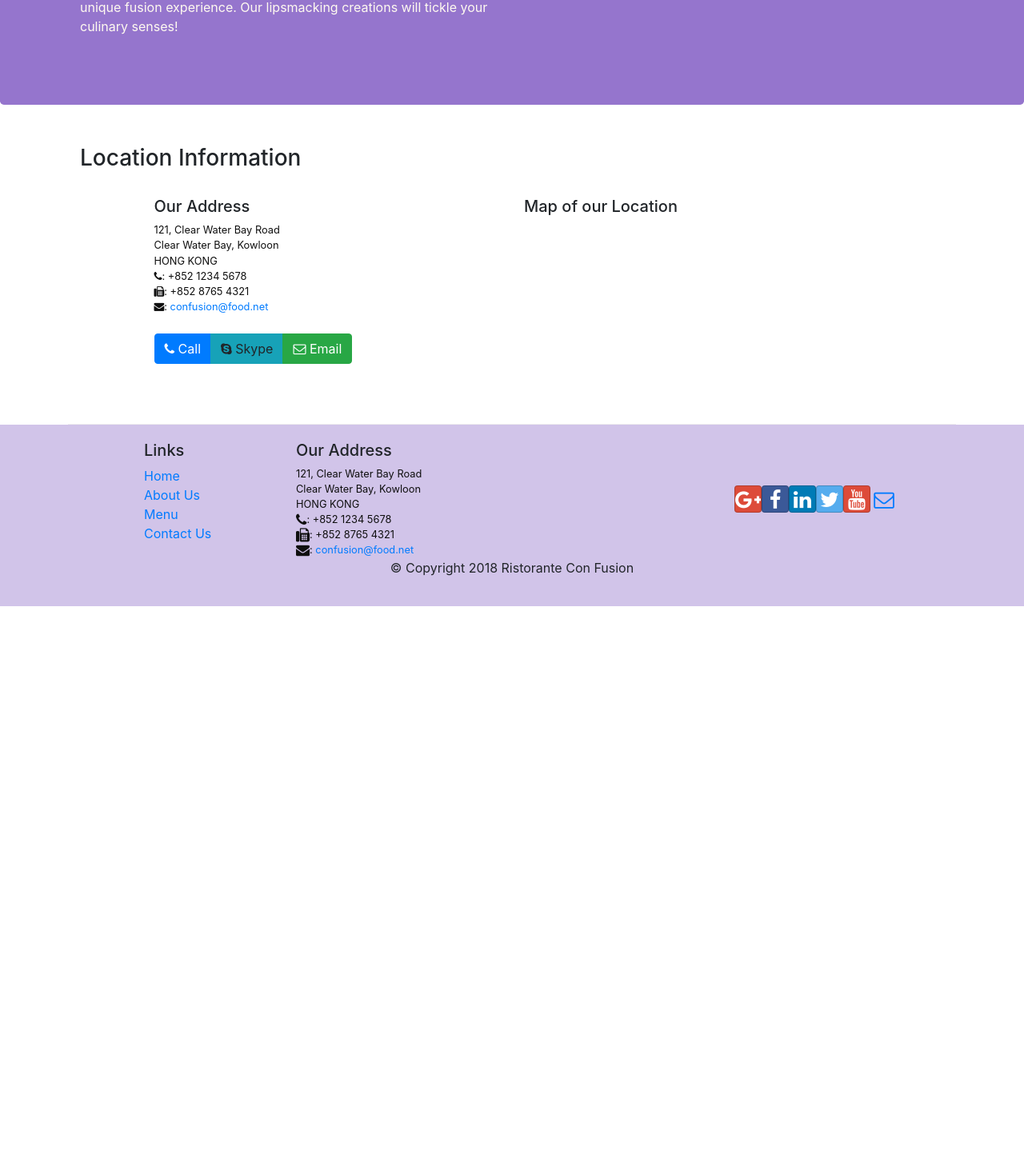
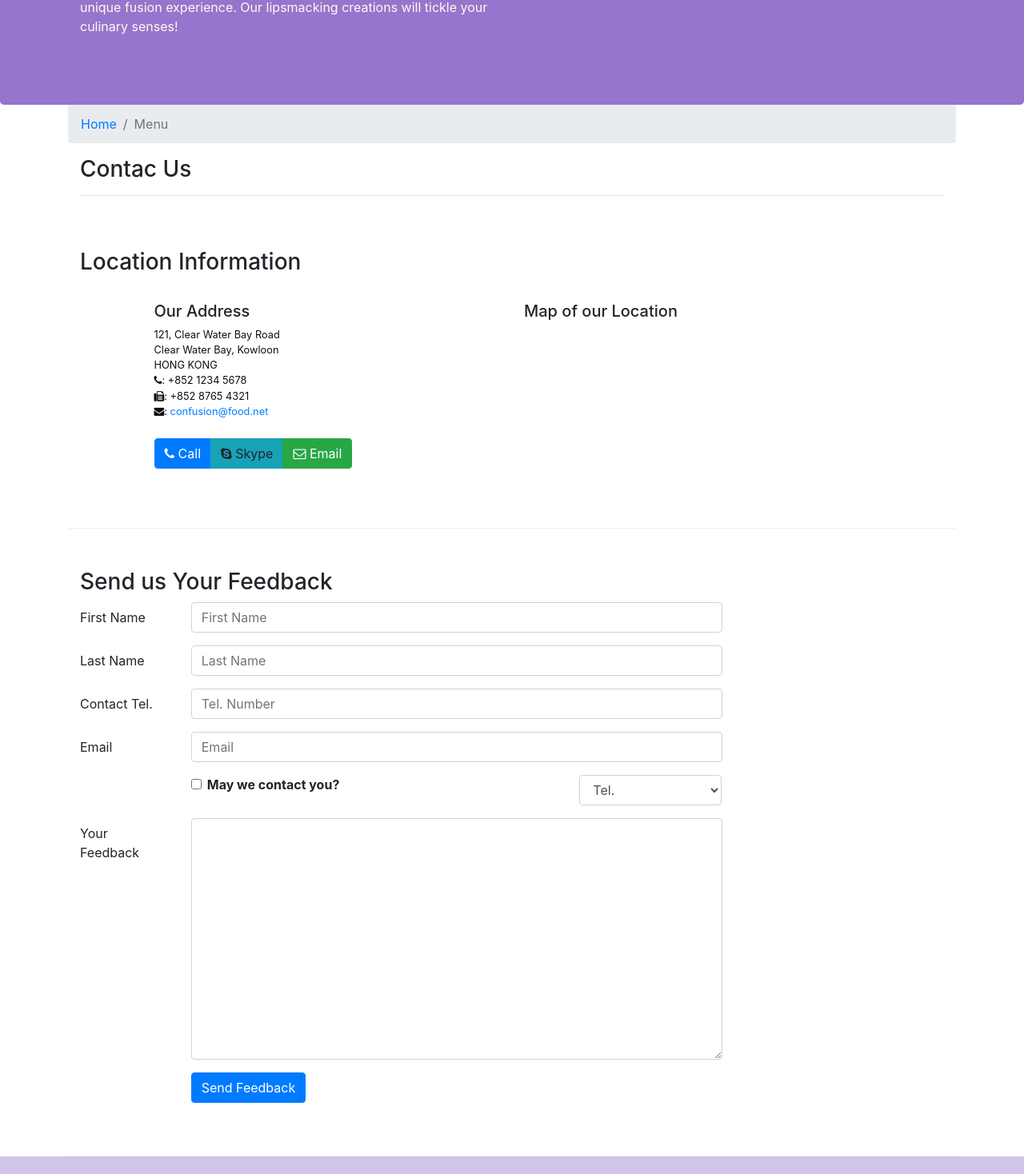
Before and after one commit to ryanrodriguez8982/fullStackReact, a React (Create React App) app in the folder react/confusion/: page /contactus in a window 1280 px wide. Shown: the part 211-1679 px from the top of the page at 80% size. Before the commit the page ends 969 px from the top, so only its background shows below. Built offline with nearby package versions, Linux system fonts and the light colour scheme.

Commit message:
Controlled Forms

```diff
--- /dev/null
+++ b/react/confusion/src/components/AboutComponent.js
@@ -0,0 +1,94 @@
+import React from 'react';
+import { Breadcrumb, BreadcrumbItem, Card, CardBody, CardHeader, Media } from 'reactstrap';
+import { Link } from 'react-router-dom';
+
+function About(props) {
+
+  const RenderLeader = ({leader}) => {
+    return(
+      <Media key={leader.id} tag="li">
+        <Media left className="mr-4">
+          <Media object src={leader.image} alt="Alberto" />
+        </Media>
+        <Media body>
+          <Media heading><p>Leader {leader.name}</p></Media>
+          <Media body>
+            <p>{leader.designation}</p>
+            <p>{leader.description}</p>
+          </Media>
+        </Media>
+      </Media>
+    );
+  }
+
+  const leaders = props.leaders.map((leader) => {
+    return (
+      <RenderLeader leader={leader} />
+    );
+  });
+
+  return (
+    <div className="container">
+      <div className="row">
+        <Breadcrumb>
+          <BreadcrumbItem><Link to="/home">Home</Link></BreadcrumbItem>
+          <BreadcrumbItem active>About Us</BreadcrumbItem>
+        </Breadcrumb>
+        <div className="col-12">
+          <h3>About Us</h3>
+          <hr />
+        </div>
+      </div>
+      <div className="row row-content">
+        <div className="col-12 col-md-6">
+          <h2>Our History</h2>
+          <p>Started in 2010, Ristorante con Fusion quickly established itself as a culinary icon par excellence in Hong Kong. With its unique brand of world fusion cuisine that can be found nowhere else, it enjoys patronage from the A-list clientele in Hong Kong.  Featuring four of the best three-star Michelin chefs in the world, you never know what will arrive on your plate the next time you visit us.</p>
+          <p>The restaurant traces its humble beginnings to <em>The Frying Pan</em>, a successful chain started by our CEO, Mr. Peter Pan, that featured for the first time the world's best cuisines in a pan.</p>
+        </div>
+        <div className="col-12 col-md-5">
+          <Card>
+            <CardHeader className="bg-primary text-white">Facts At a Glance</CardHeader>
+            <CardBody>
+              <dl className="row p-1">
+                <dt className="col-6">Started</dt>
+                <dd className="col-6">3 Feb. 2013</dd>
+                <dt className="col-6">Major Stake Holder</dt>
+                <dd className="col-6">HK Fine Foods Inc.</dd>
+                <dt className="col-6">Last Year's Turnover</dt>
+                <dd className="col-6">$1,250,375</dd>
+                <dt className="col-6">Employees</dt>
+                <dd className="col-6">40</dd>
+              </dl>
+            </CardBody>
+          </Card>
+        </div>
+        <div className="col-12">
+          <Card>
+            <CardBody className="bg-faded">
+              <blockquote className="blockquote">
+                <p className="mb-0">You better cut the pizza in four pieces because
+                                    I'm not hungry enough to eat six.</p>
+                <footer className="blockquote-footer">Yogi Berra,
+                                <cite title="Source Title">The Wit and Wisdom of Yogi Berra,
+                                    P. Pepe, Diversion Books, 2014</cite>
+                </footer>
+              </blockquote>
+            </CardBody>
+          </Card>
+        </div>
+      </div>
+      <div className="row row-content">
+        <div className="col-12">
+          <h2>Corporate Leadership</h2>
+        </div>
+        <div className="col-12">
+          <Media list className="mt-3">
+            {leaders}
+          </Media>
+        </div>
+      </div>
+    </div>
+  );
+}
+
+export default About;
--- a/react/confusion/src/components/ContactComponent.js
+++ b/react/confusion/src/components/ContactComponent.js
@@ -1,8 +1,51 @@
-import React from 'react';
+import React, { Component } from 'react';
+import { Breadcrumb, BreadcrumbItem, Button, Form, FormGroup, Label, Input, Col } from 'reactstrap';
+import { Link } from 'react-router-dom';
 
-function Contact(props) {
-    return(
+class Contact extends Component {
+  constructor(props) {
+    super(props);
+
+    this.state = {
+      firstname: '',
+      lastname: '',
+      telnum: '',
+      email: '',
+      agree: false,
+      contactType: 'Tel.',
+      message: ''
+    }
+    this.handleSubmit = this.handleSubmit.bind(this);
+    this.handleInputChange = this.handleInputChange.bind(this);
+  }
+
+  handleInputChange(event) {
+    const target = event.target;
+    const value = target.type === 'checkbox' ? target.checked : target.value;
+    const name = target.name;
+
+    this.setState({
+      [name]: value
+    })
+  }
+
+  handleSubmit(event){
+    console.log("Current State is: " + JSON.stringify(this.state));
+    alert("Current State is: " + JSON.stringify(this.state));
+    event.preventDefault();
+  }
+
+  render() {
+    return (
       <div className="container">
+        <Breadcrumb>
+          <BreadcrumbItem><Link to='/home'>Home</Link></BreadcrumbItem>
+          <BreadcrumbItem active>Menu</BreadcrumbItem>
+        </Breadcrumb>
+        <div className="col-12">
+          <h3>Contac Us</h3>
+          <hr />
+        </div>
         <div className="row row-content">
           <div className="col-12">
             <h3>Location Information</h3>
@@ -29,8 +72,75 @@
             </div>
           </div>
         </div>
+        <div className="row row-content">
+          <div className="col-12">
+            <h3>Send us Your Feedback</h3>
+          </div>
+          <div className="col-12 col-md-9">
+            <Form onSubmit={this.handleSubmit}>
+              <FormGroup row>
+                <Label htmlFor="firstname" md={2}>First Name</Label>
+                <Col md={10}>
+                  <Input type="text" id="firstname" name="firstname" placeholder="First Name" value={this.state.firstname}
+                  onChange={this.handleInputChange} />
+                </Col>
+              </FormGroup>
+              <FormGroup row>
+                <Label htmlFor="lastname" md={2}>Last Name</Label>
+                <Col md={10}>
+                  <Input type="text" id="lastname" name="lastname" placeholder="Last Name" value={this.state.lastname}
+                  onChange={this.handleInputChange} />
+                </Col>
+              </FormGroup>
+              <FormGroup row>
+                <Label htmlFor="telnum" md={2}>Contact Tel.</Label>
+                <Col md={10}>
+                  <Input type="text" id="telnum" name="telnum" placeholder="Tel. Number" value={this.state.telnum}
+                  onChange={this.handleInputChange} />
+                </Col>
+              </FormGroup>
+              <FormGroup row>
+                <Label htmlFor="email" md={2}>Email</Label>
+                <Col md={10}>
+                  <Input type="email" id="email" name="email" placeholder="Email" value={this.state.email}
+                  onChange={this.handleInputChange} />
+                </Col>
+              </FormGroup>
+              <FormGroup row>
+                <Col md={{ size: 6, offset: 2 }}>
+                  <FormGroup check>
+                    <Label check>
+                      <Input type="checkbox" name="agree" checked={this.state.agree} onChange={this.handleInputChange} /> {' '}
+                      <strong>May we contact you?</strong>
+                    </Label>
+                  </FormGroup>
+                </Col>
+                <Col md={{ size: 3, offset: 1 }}>
+                  <Input type="select" name="contatctType" value={this.state.contactType} onChange={this.handleInputChange} >
+                    <option>Tel.</option>
+                    <option>Email</option>
+                  </Input>
+                </Col>
+              </FormGroup>
+              <FormGroup row>
+                <Label htmlFor="message" md={2}>Your Feedback</Label>
+                <Col md={10}>
+                  <Input type="textarea" id="message" name="message" rows="12" value={this.state.message} onChange={this.handleInputChange} />
+                </Col>
+              </FormGroup>
+              <FormGroup row>
+                <Col md={{size: 10, offset: 2}}>
+                  <Button type="submit" color="primary">
+                    Send Feedback
+                  </Button>
+                </Col>
+              </FormGroup>
+            </Form>
+          </div>
+        </div>
       </div>
     );
+  };
 }
 
 export default Contact;
--- a/react/confusion/src/components/DishdetailComponent.js
+++ b/react/confusion/src/components/DishdetailComponent.js
@@ -1,5 +1,6 @@
 import React from 'react';
-import { Card, CardImg, CardText, CardBody, CardTitle } from 'reactstrap';
+import { Card, CardImg, CardText, CardBody, CardTitle, Breadcrumb, BreadcrumbItem } from 'reactstrap';
+import { Link } from 'react-router-dom';
 
 
 
@@ -38,6 +39,14 @@
   if (props.dish != null) {
     return (
       <div className="container">
+        <Breadcrumb>
+          <BreadcrumbItem><Link to='/menu'>Menu</Link></BreadcrumbItem>
+          <BreadcrumbItem active>{props.dish.name}</BreadcrumbItem>
+        </Breadcrumb>
+        <div className="col-12">
+          <h3>{props.dish.name}</h3>
+          <hr />
+        </div>
         <div className="row">
           <div className="col-12 col-md-5 m-1">
             <RenderDish dish={props.dish} />
@@ -45,11 +54,11 @@
           <div className="col-12 col-md-5 m-1">
             <h4>Comments</h4>
             <ul className="list-unstyled">
-              <RenderComments comments={props.dish.comments} />
+              <RenderComments comments={props.comments} />
             </ul>
           </div>
-        </div>
-      </div>
+        </div >
+      </div >
     );
   } else {
     return <div></div>
--- a/react/confusion/src/components/MainComponent.js
+++ b/react/confusion/src/components/MainComponent.js
@@ -2,8 +2,9 @@
 import Home from './HomeComponent';
 import Header from './HeaderComponent';
 import Menu from './MenuComponent';
+import About from './AboutComponent';
 import Contact from './ContactComponent';
-// import Detail from './DishdetailComponent';
+import Detail from './DishdetailComponent';
 import Footer from './FooterComponent';
 import { DISHES } from '../shared/dishes';
 import { COMMENTS } from '../shared/comments';
@@ -34,12 +35,22 @@
         />
       );
     }
+
+    const DishWithId = ({ match }) => {
+      return (
+        <Detail dish={this.state.dishes.filter((dish) => dish.id === parseInt(match.params.dishId, 10))[0]}
+          comments={this.state.comments.filter((comment) => comment.dishId === parseInt(match.params.dishId, 10))}
+        />
+      );
+    }
     return (
       <div>
         <Header />
         <Switch>
           <Route path="/home" component={HomePage} />
+          <Route path="/aboutus" component={() => <About leaders={this.state.leaders} />} />
           <Route exact path="/menu" component={() => <Menu dishes={this.state.dishes} />} />
+          <Route path="/menu/:dishId" component={DishWithId} />
           <Route exact path="/contactus" component={Contact} />
           <Redirect to="/home" />
         </Switch>
--- a/react/confusion/src/components/MenuComponent.js
+++ b/react/confusion/src/components/MenuComponent.js
@@ -1,14 +1,16 @@
 import React from 'react';
-import { Card, CardImg, CardImgOverlay, CardTitle } from 'reactstrap';
+import { Card, CardImg, CardImgOverlay, CardTitle, Breadcrumb, BreadcrumbItem } from 'reactstrap';
+import { Link } from 'react-router-dom';
 
 function RenderMenuItem({ dish, onClick }) {
   return (
-    <Card key={dish.id}
-      onClick={() => onClick(dish.id)}>
-      <CardImg width="100%" src={dish.image} alt={dish.name} />
-      <CardImgOverlay>
-        <CardTitle>{dish.name}</CardTitle>
-      </CardImgOverlay>
+    <Card key={dish.id}>
+      <Link to={`/menu/${dish.id}`} >
+        <CardImg width="100%" src={dish.image} alt={dish.name} />
+        <CardImgOverlay>
+          <CardTitle>{dish.name}</CardTitle>
+        </CardImgOverlay>
+      </Link>
     </Card>
   );
 }
@@ -17,13 +19,23 @@
   const menu = props.dishes.map((dish) => {
     return (
       <div key={dish.Id} className="col-12 col-md-5 m-1">
-        <RenderMenuItem dish={dish} onClick={props.onClick} />
+        <RenderMenuItem dish={dish} />
       </div>
     );
   });
 
   return (
     <div className="container">
+      <div className="row">
+        <Breadcrumb>
+        <BreadcrumbItem><Link to='/home'>Home</Link></BreadcrumbItem>
+        <BreadcrumbItem active>Menu</BreadcrumbItem>
+        </Breadcrumb>
+        <div className="col-12">
+          <h3>Menu</h3>
+          <hr />
+        </div>
+      </div>
       <div className="row">
         {menu}
       </div>
```
Lines whose indentation alone changed are shown as unchanged.
